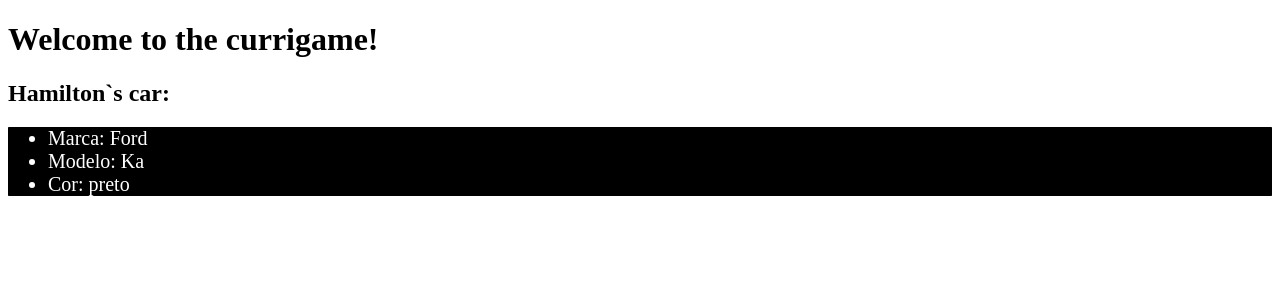
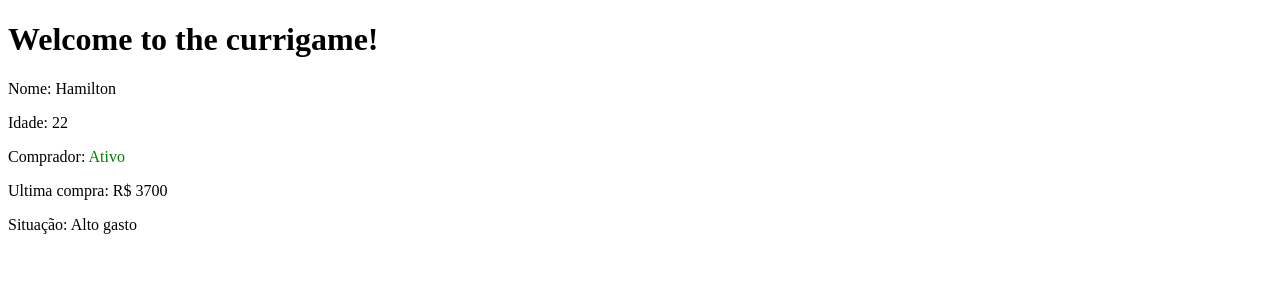
Before and after one commit to HamiltonFRJ/SlapOnMyFace, a React (Vite) app: page / in a window 1280 px wide. Shown: the top 300 px of the page. Built offline with nearby package versions, Linux system fonts and the light colour scheme.

Commit message:
Origamid exercise with JSX

```diff
--- a/src/App.jsx
+++ b/src/App.jsx
@@ -1,22 +1,4 @@
 import React from 'react';
-
-const Button = () => {
-
-  const styledButton = {
-    color: "white",
-    fontSize: "1.5rem",
-    backgroundColor: "blue",
-    fontStyle: "Times New Roman",
-  }
-  function handleClick(){
-    return ativo = false;
-  }
-
-  let ativo = true;
-
-
-  return <button className={ativo ? "active" : "unactive"} onClick={handleClick()}>Olá</button>
-}
 
 const Welcome = () =>  {
   return <form>
@@ -25,25 +7,23 @@ const Welcome = () =>  {
 }
 
 const App = () => {
+  const selecionado = proprietario.clientes[0]; // Selecione o cliente alterando o número na constante
+
+  // Obtem o tatal de valores gastos pelo cliente, transformando string em number e somando
+  const totalGasto = selecionado.ultimasCompras
+    .map((item) => Number(item.valor.replace('R$ ', '')))// Troca da String para Number
+    .reduce((a, b) => a + b);
+
   return (
     <div>
       <Welcome />
 
-      <h2>Hamilton`s car:</h2>
-      <ul style={styleCarList}>
-        <li>Marca: {carro.marca}</li>
-        <li>Modelo: {carro.modelo}</li>
-        <li>Cor: {carro.cor}</li>
-      </ul>
+      <p>Nome: {selecionado.nome}</p>
+      <p>Idade: {selecionado.idade}</p>
+      <p>Comprador: <span style={{color: selecionado.status ? 'green' : 'red'}}>{selecionado.status ? 'Ativo' : 'Inativo'}</span></p>
+      <p>Ultima compra: R$ {totalGasto}</p>
+      <p style={{display: totalGasto <= 3000 ? '' : ''}}><span>Situação: Alto gasto</span></p>
     </div>
-  )
-}
-
-const ApresentacaoCarro = () => {
-  return (
-  <div>
-    <p></p>
-  </div>
   )
 }
 
@@ -70,7 +50,7 @@ const proprietario = {
     {item: 'kit de pneus phirelli', valor: 'R$ 2200'},
     {item: 'kit multimidia', valor: 'R$ 1500'},
     ],
-    comprador: 'ativo',
+    status: true,
     },
     {
     nome: 'Joao',
@@ -79,7 +59,7 @@ const proprietario = {
     {item: 'capa de couro para banco', valor: 'R$ 2500'},
     {item: 'limpador de parabrisa', valor: 'R$ 100'},
     ],
-    comprador: 'inativo',
+    status: false,
     },
     {
     nome: 'Ana',
@@ -88,17 +68,9 @@ const proprietario = {
     {item: 'cheiro para interior', valor: 'R$ 20'},
     {item: 'servico pintura completa - prata', valor: 'R$ 4000'},
     ],
-    comprador: 'inativo',
+    status: false,
     },
   ]
 }
 
-const styleCarList  = {
-  color: 'white',
-  fontSize: '20px',
-  fontFamily: 'TimesNewRoman',
-  backgroundColor: 'black',
-  borderRadius: '0.05rem',
-}
-
 export default App
```
